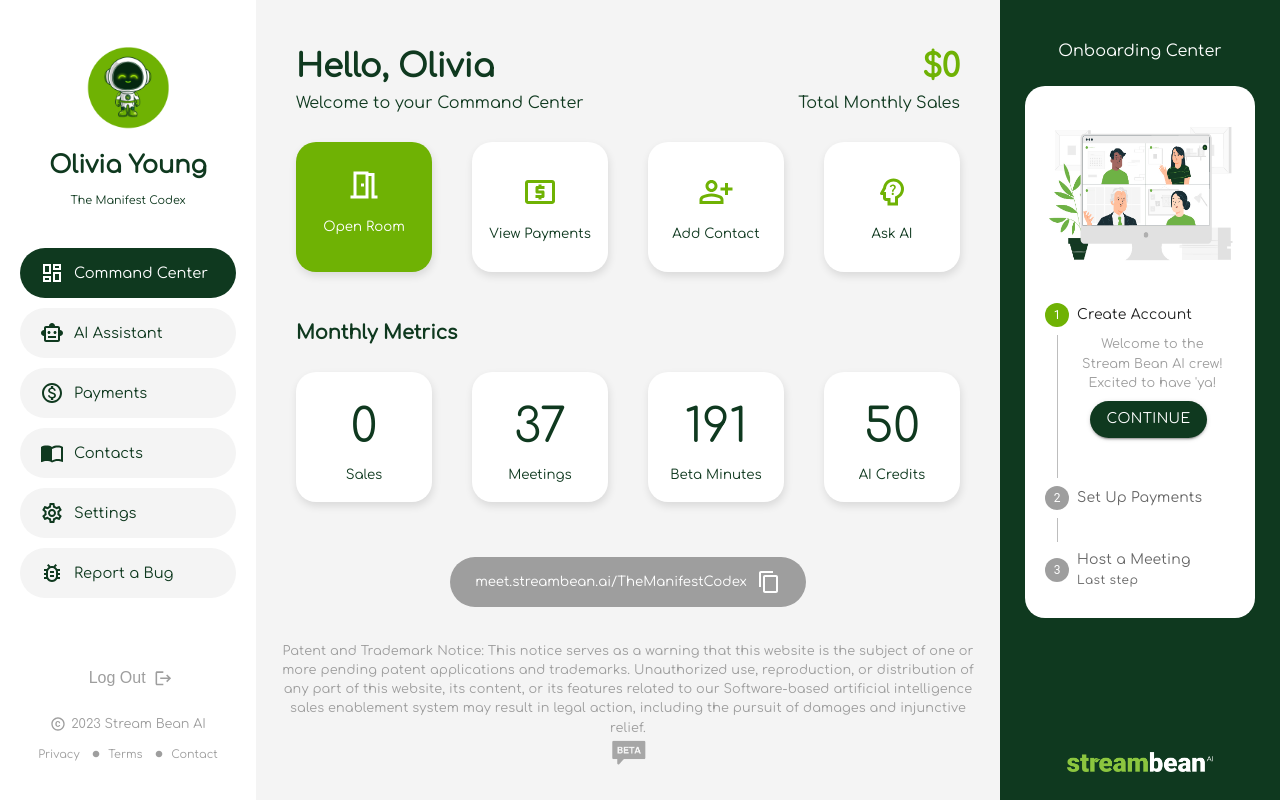
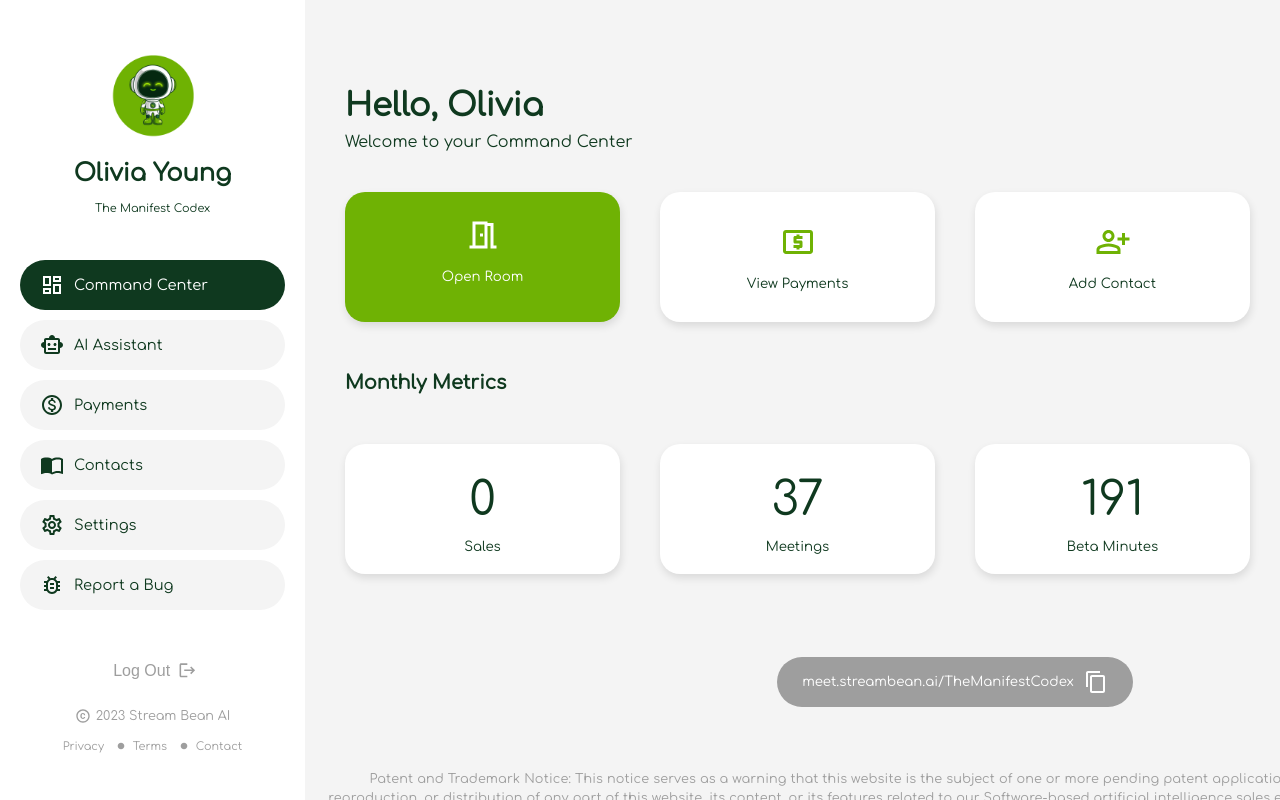
Before and after one commit to oauzenne/streambean-app, a React (Create React App) app: page /dashboard in a window 1280 px wide. Built offline with nearby package versions, Linux system fonts and the light colour scheme.

Commit message:
onboarding finish click and close

```diff
--- a/public/index.html
+++ b/public/index.html
@@ -24,7 +24,7 @@
       work correctly both with client-side routing and a non-root public URL.
       Learn how to configure a non-root public URL by running `npm run build`.
     -->
-    <title>React App</title>
+    <title>Stream Bean AI</title>
   </head>
   <body>
     <noscript>You need to enable JavaScript to run this app.</noscript>
--- a/src/Components/onboardingComponent/Onboarding.jsx
+++ b/src/Components/onboardingComponent/Onboarding.jsx
@@ -1,4 +1,4 @@
-import * as React from "react";
+import React from "react";
 import Box from "@mui/material/Box";
 import Stepper from "@mui/material/Stepper";
 import Step from "@mui/material/Step";
@@ -25,14 +25,16 @@
   },
 ];
 
-export default function VerticalLinearStepper() {
+export default function VerticalLinearStepper(props) {
   const [activeStep, setActiveStep] = React.useState(0);
+  const [finishClick, setFinishClick] = React.useState(false);
 
   const handleNext = () => {
     setActiveStep((prevActiveStep) => prevActiveStep + 1);
   };
-  const handleFinish = () => {
-    console.log("whats up");
+  const handleFinishClick = () => {
+    setFinishClick(true);
+    props.handleFinishClickUpdate(true);
   };
   return (
     <section>
@@ -56,7 +58,8 @@
                     {index === steps.length - 1 ? (
                       <Button
                         variant="contained"
-                        onClick={handleFinish}
+                        onClick={handleFinishClick}
+                        // value={finishClick}
                         sx={{ mt: 1, mr: 1 }}>
                         Finish
                       </Button>
--- a/src/Containers/sideBarContainer/SideBar.jsx
+++ b/src/Containers/sideBarContainer/SideBar.jsx
@@ -1,22 +1,30 @@
-import React from "react";
+import React, { useState } from "react";
 import "../../Styles/DashboardPage.css";
 import Onboarding from "../../Components/onboardingComponent/Onboarding";
 import SBLogo from "../../Images/sb-logo.png";
 
 const SideBarPage = () => {
-  return (
+  const [finishClick, setFinishClick] = React.useState(false);
+
+  const handleFinishClickUpdate = (finishClick) => {
+    setFinishClick(finishClick);
+  };
+
+return (
+  finishClick === false ? (
     <div className="sidebar-container">
       <section className="onboarding-top">
         <text className="onboarding-text">Onboarding Center</text>
       </section>
       <section className="onboarding-middle">
-        <Onboarding />
+        <Onboarding handleFinishClickUpdate={handleFinishClickUpdate} />
       </section>
       <section className="onboarding-bottom">
-        <img src={SBLogo} className="sb-logo" />
+        <img src={SBLogo} className="sb-logo" alt="SB Logo" />
       </section>
     </div>
-  );
+  ) : <div className="hide"/>
+);
 };
 
 export default SideBarPage;
--- a/src/Containers/subContainers/commandCenterMainContainer/commandCenterMain.jsx
+++ b/src/Containers/subContainers/commandCenterMainContainer/commandCenterMain.jsx
@@ -6,7 +6,6 @@
 import MeetingRoomOutlinedIcon from "@mui/icons-material/MeetingRoomOutlined";
 import LocalAtmOutlinedIcon from "@mui/icons-material/LocalAtmOutlined";
 import PersonAddAltOutlinedIcon from "@mui/icons-material/PersonAddAltOutlined";
-import ContentCopyOutlinedIcon from "@mui/icons-material/ContentCopyOutlined";
 import PsychologyAltOutlinedIcon from "@mui/icons-material/PsychologyAltOutlined";
 import {
   showCommandCenterContainer,
--- a/src/Styles/DashboardPage.css
+++ b/src/Styles/DashboardPage.css
@@ -12,7 +12,8 @@
 }
 
 .tab-container {
-  width: 20%;
+  flex: 1;
+  flex-basis: 25%;
   background-color: white;
   display: flex;
   flex-direction: column;
@@ -25,7 +26,8 @@
 }
 
 .content-container {
-  width: 55%;
+  flex: 1;
+  flex-basis: 55%;
   background-color: var(--light-gray);
   display: flex;
   flex-direction: column;
@@ -36,7 +38,8 @@
   background-color: var(--dark-green);
   display: flex;
   flex-direction: column;
-  width: 25%;
+  flex: 1;
+  flex-basis: 25%;
 }
 
 html,
@@ -155,7 +158,8 @@
   color: white;
 }
 
-.button-icon, .button-icon-green {
+.button-icon,
+.button-icon-green {
   width: 25px;
   height: 25px;
   display: flex;
@@ -428,3 +432,7 @@
   align-items: center;
   cursor: pointer;
 }
+
+.hide {
+  display: none;
+}
```
